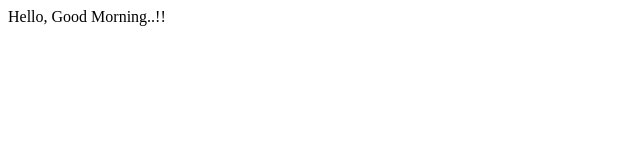
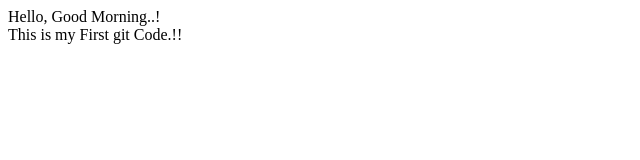
Before and after one commit to aixchampcert/traincode, a plain HTML site: page index.html in a window 1280 px wide. Shown: the whole page, without its empty margins (0-640 px from the left). Drawn offline with Linux system fonts and the light colour scheme.

Commit message:
Update index.html

```diff
--- a/index.html
+++ b/index.html
@@ -1,7 +1,8 @@
 <html>
 
 	<body>
-		Hello, Good Morning..!!
+		Hello, Good Morning..! <br>
+		This is my First git Code.!!
 	</body>
 
 
```
